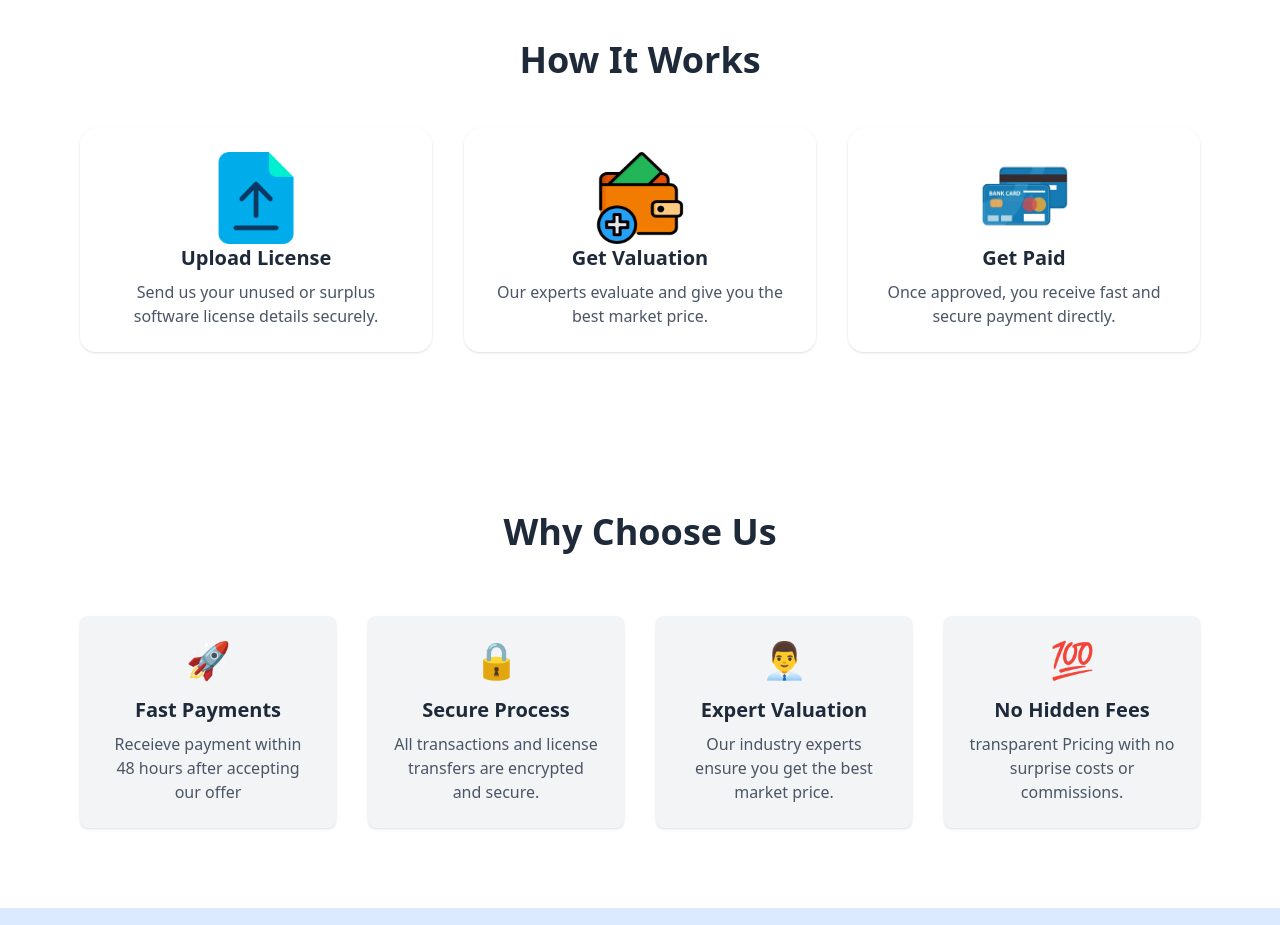
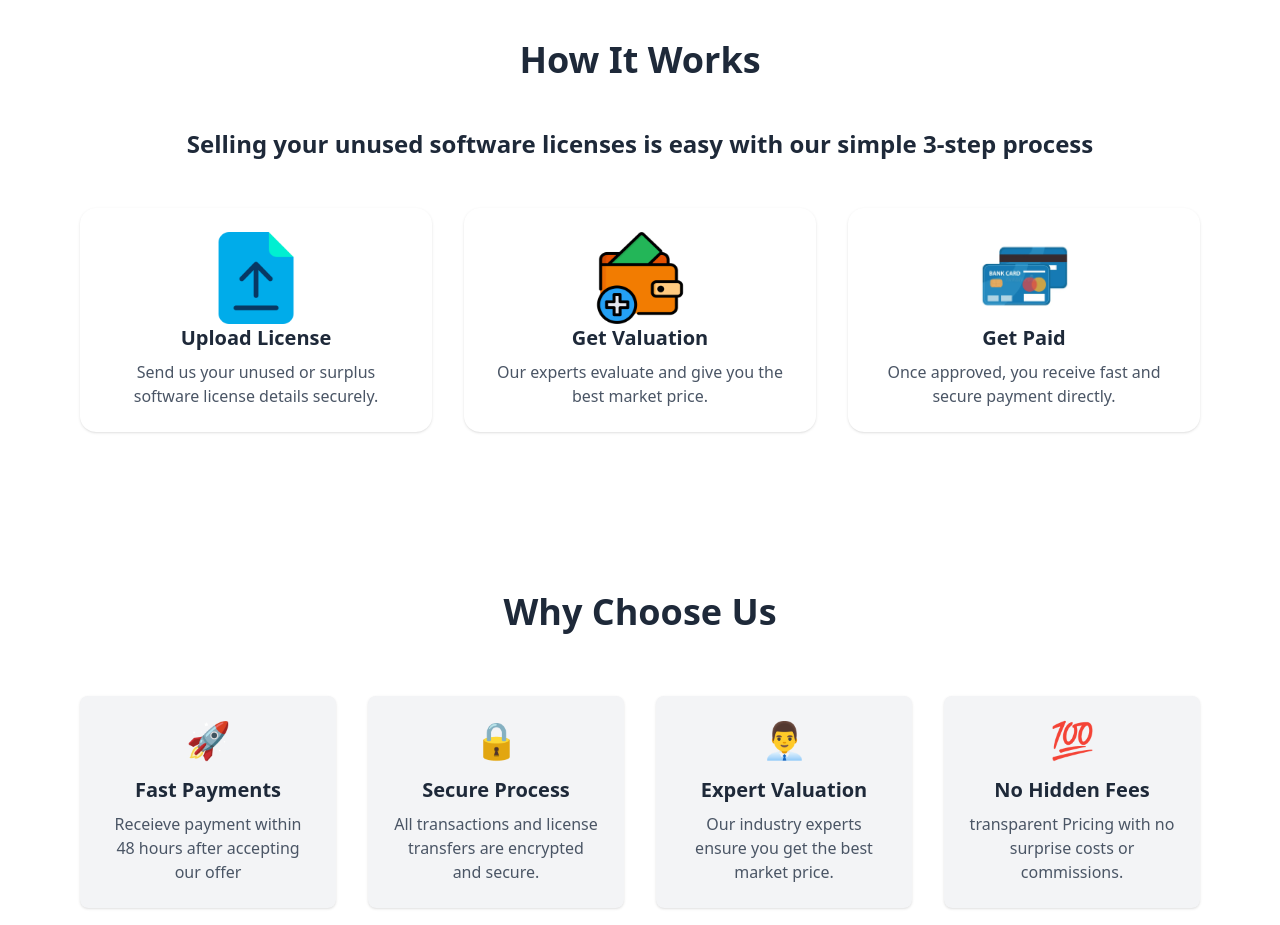
Before and after one commit to Shivamsingh008/sell-licenses, a React (Vite) app: page / in a window 1280 px wide. Shown: the part 840-1765 px from the top of the page. Built offline with nearby package versions, Linux system fonts and the light colour scheme.

Commit message:
Update HowItWorks.jsx

```diff
--- a/src/components/HowItWorks.jsx
+++ b/src/components/HowItWorks.jsx
@@ -27,6 +27,9 @@ const HowItWorks = () => (
       <h2 className="text-3xl md:text-4xl font-bold text-center mb-12">
         How It Works
       </h2>
+      <h4 className="text-xl md:text-2xl font-bold text-center mb-12">
+        Selling your unused software licenses is easy with our simple 3-step process
+      </h4>
       <div className="grid md:grid-cols-3 gap-8">
         {steps.map((step, idx) => (
           <div
```
